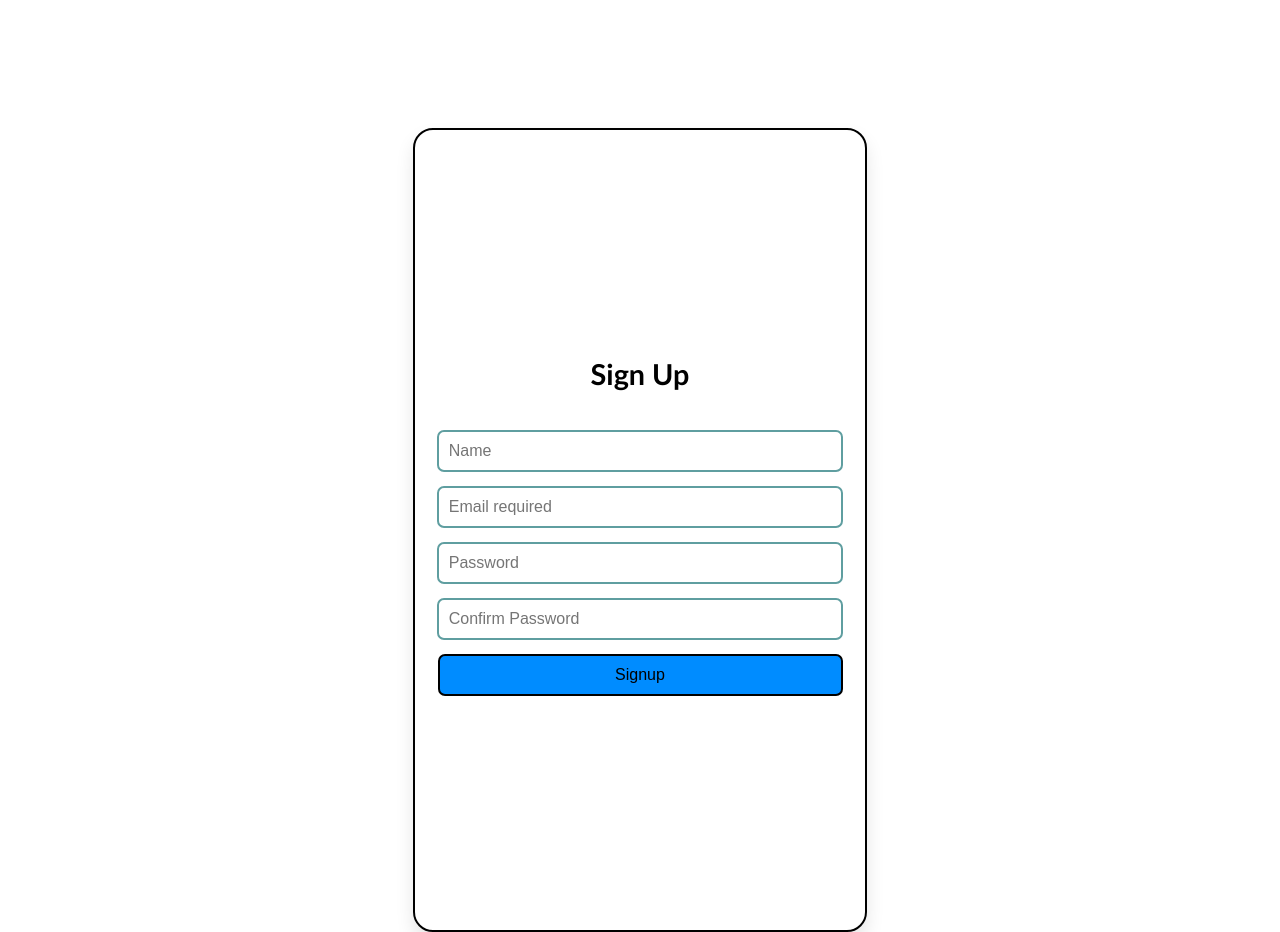
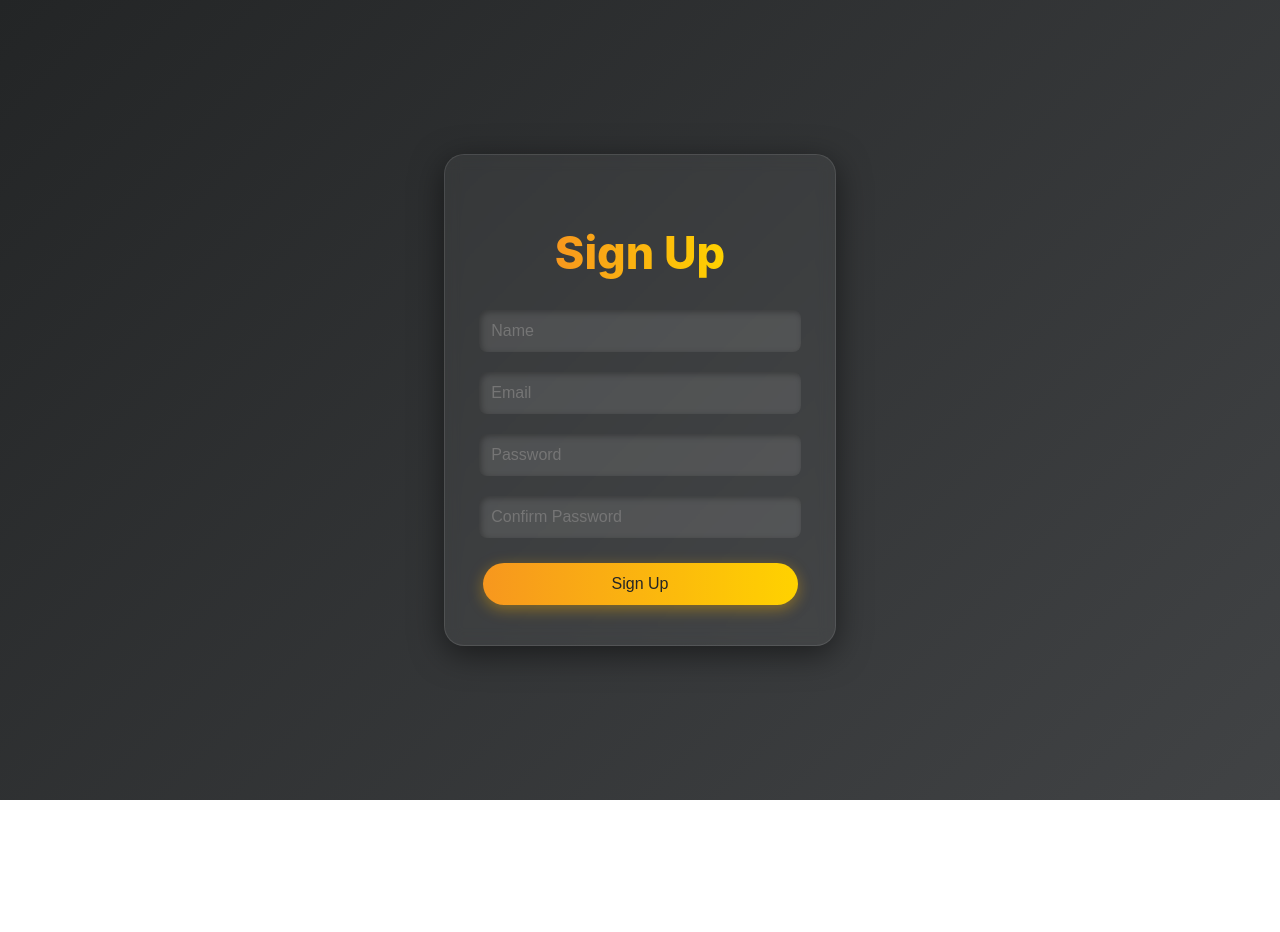
Before and after one commit to HarmanDhiman371/Project-2, a React (Create React App) app in the folder client/: page /signup in a window 1280 px wide. After the commit the page ends 800 px from the top, so only its background shows below. Built offline with nearby package versions, Linux system fonts and the light colour scheme.

Commit message:
signup frontend done , time to start its backend

```diff
--- a/client/src/Pages/Signup.js
+++ b/client/src/Pages/Signup.js
@@ -3,15 +3,15 @@ import "../Styles/Signup.css";
 
 const Signup = () => {
     return (
-        <div className="Signup">
+        <div className="signup-page"> {/* Parent class for scoping */}
             <div className="signup-container">
-                <h1 className='signup-heading'> Sign Up</h1>
+                <h1 className='signup-heading'>Sign Up</h1>
                 <div className="signup-form">
-                     <input type="text"  placeholder='Name' required/>
-                      <input type="text"  placeholder='Email required'/>
-                    <input type="text"  placeholder='Password' required/>
-                    <input type="text"  placeholder='Confirm Password' required/>
-                    <button className='signup-button' type='submit'>Signup</button>
+                    <input type="text" placeholder='Name' required />
+                    <input type="email" placeholder='Email' required />
+                    <input type="password" placeholder='Password' required />
+                    <input type="password" placeholder='Confirm Password' required />
+                    <button className='signup-button' type='submit'>Sign Up</button>
                 </div>
             </div>
         </div>
--- a/client/src/Styles/Signup.css
+++ b/client/src/Styles/Signup.css
@@ -1,51 +1,97 @@
+/* Parent class: .signup-page to scope everything */
+.signup-page {
+    margin: 0;
+    padding: 0;
+    background: linear-gradient(135deg, #232526, #414345);
+    height: 100vh;
+    font-family: 'Inter', sans-serif;
+    display: flex;
+    justify-content: center;
+    align-items: center;
+}
 
-.signup-container{
-    border: 2px solid black;
+/* Glassmorphism Container */
+.signup-page .signup-container {
+    background: rgba(255, 255, 255, 0.05);
+    border: 1px solid rgba(255, 255, 255, 0.1);
+    box-shadow: 0 8px 32px 0 rgba(0, 0, 0, 0.5);
+    backdrop-filter: blur(8px);
+    -webkit-backdrop-filter: blur(8px);
+    border-radius: 20px;
+    padding: 40px 20px;
+    width: 350px;
     display: flex;
-    justify-self: center;
-    border-radius: 20px;
-   margin-top: 10%;
-    max-width: 450px;
-    box-shadow: 0 10px 18px rgba(0,0,0,0.1);
-     min-height: 100vh;
-  background-color: linear-gradient(135deg, var(--light) 0%, #bb4242 100%);
-  font-family: 'Inter', sans-serif;
+    flex-direction: column;
     align-items: center;
-    justify-content: center;
-    flex-direction: column;
 }
-.signup-heading{
+
+/* Gradient Text Heading */
+.signup-page .signup-heading {
+    background: linear-gradient(to right, #f7971e, #ffd200);
+    -webkit-background-clip: text;
+    color: transparent;
+    font-size: 2.8rem;
+    font-weight: 800;
     text-align: center;
-    justify-self: center;
-    font-size: 24px;
-    color: blueviolet;
-    margin-bottom: 20px;;
-    font-family: 'Gill Sans', 'Gill Sans MT', Calibri, 'Trebuchet MS', sans-serif;
-     margin: 0 0 2rem;
-  color: var(--text);
-  font-size: 1.8rem;
-  font-weight: 700;
-  text-align: center;
+    margin-bottom: 20px;
 }
-input{
-    width:85%;
-    margin:7px ;
-    padding: 10px ;
-    border: 2px solid cadetblue;
+
+/* Input Fields */
+.signup-page input {
+    width: 85%;
+    margin: 10px 0;
+    padding: 12px;
+    border: none;
+    outline: none;
+    border-radius: 8px;
+    background: rgba(255, 255, 255, 0.1);
+    color: white;
     font-size: 16px;
-    border-radius: 7px;
+    box-shadow: inset 2px 2px 6px rgba(0,0,0,0.3);
+    transition: all 0.3s ease;
 }
-.signup-button{
+
+.signup-page input:focus {
+    box-shadow: 0 0 8px #f7971e;
+    background: rgba(255, 255, 255, 0.2);
+}
+
+/* Modern Button */
+.signup-page .signup-button {
     width: 90%;
-    background-color: rgb(0, 140, 255);
-    padding: 10px 12px;
-    margin:7px;
+    background: linear-gradient(to right, #f7971e, #ffd200);
+    color: #232526;
+    padding: 12px 16px;
     font-size: 16px;
-    border: 2px solid black;
-    border-radius: 7px;
+    border: none;
+    border-radius: 30px;
     cursor: pointer;
-    transition: background-color 0.3s ease;
+    box-shadow: 0 4px 15px rgba(255, 183, 0, 0.4);
+    transition: all 0.3s ease;
+    margin-top: 15px;
 }
-.signup-button:hover{
-    text-decoration: underline;
+
+.signup-page .signup-button:hover {
+    transform: scale(1.05);
+    box-shadow: 0 6px 25px rgba(255, 183, 0, 0.6);
 }
+
+/* Responsive for Mobile Devices */
+@media (max-width: 480px) {
+    .signup-page .signup-container {
+        width: 90%;
+        padding: 30px 15px;
+    }
+
+    .signup-page .signup-heading {
+        font-size: 2rem;
+    }
+
+    .signup-page input {
+        width: 95%;
+    }
+
+    .signup-page .signup-button {
+        width: 95%;
+    }
+}
```
